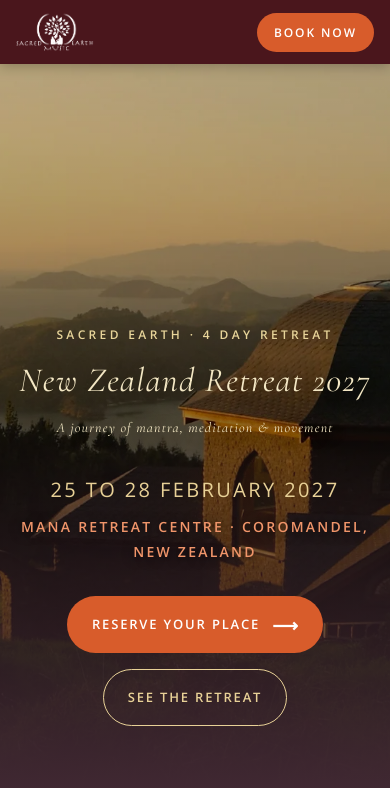
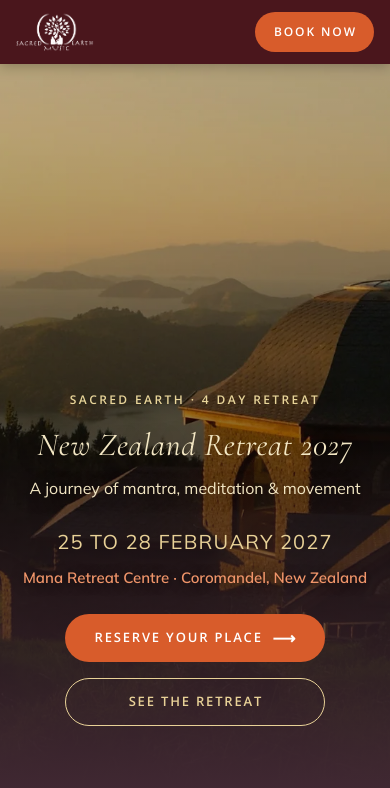
Before and after one commit to hongrosebara/thesocialtap-tests, a plain HTML site: page sacred-earth/new-zealand-retreat-2027.html in a window 390 px wide. Shown: the top 788 px of the page. Drawn offline with nearby package versions, Linux system fonts and the light colour scheme; a web font is replaced by a local one.

Commit message:
Sacred Earth: token-driven buttons, calmer phone typography
Co-Authored-By: Claude Opus 5.5 <noreply@anthropic.com>

```diff
--- a/sacred-earth/styles.css
+++ b/sacred-earth/styles.css
@@ -39,7 +39,19 @@
   --lh-body: 1.75;
   --lh-tight: 1.15;
   --track-label: .28em;
-  --track-btn: .2em;
+  --track-head: .04em;
+  /* Buttons */
+  --btn-h: 52px;
+  --btn-px: var(--s-6);
+  --btn-fs: 13px;
+  --btn-track: .2em;
+  --btn-gap: var(--s-3);
+  --btn-arrow: 16px;
+  --btn-min-w: 0;
+  --btn-sm-h: 40px;
+  --btn-sm-px: var(--s-4);
+  --btn-sm-fs: var(--fs-xs);
+  --btn-sm-track: .16em;
 
   /* Radii */
   --r-sm: 4px;
@@ -100,6 +112,15 @@
     --fs-body: 16px;
     --fs-lead: 18px;
     --nav-h: 64px;
+    --btn-h: 48px;
+    --btn-px: var(--s-5);
+    --btn-track: .14em;
+    --fs-h1: 32px;
+    --fs-h2: 24px;
+    --fs-h3: 16px;
+    --track-head: .02em;
+    --track-label: .2em;
+    --lh-tight: 1.2;
   }
 }
 
@@ -122,7 +143,7 @@ img { max-width: 100%; display: block; }
 a { color: var(--gold); }
 p { margin: 0 0 var(--s-4); }
 p:last-child { margin-bottom: 0; }
-h1, h2, h3 { font-family: var(--font-head); font-weight: 400; margin: 0; line-height: var(--lh-tight); letter-spacing: .04em; }
+h1, h2, h3 { font-family: var(--font-head); font-weight: 400; margin: 0; line-height: var(--lh-tight); letter-spacing: var(--track-head); }
 
 .wrap   { max-width: var(--w-wide); margin: 0 auto; padding: 0 var(--gutter); }
 .narrow { max-width: var(--w-text); margin: 0 auto; padding: 0 var(--gutter); }
@@ -170,26 +191,37 @@ h3 { font-size: var(--fs-h3); color: var(--gold); margin-bottom: var(--s-2); }
 /* =========================================================
    5. BUTTONS
    ========================================================= */
+/* Every button reads its size from these tokens. A size variant only
+   swaps the tokens, so all buttons share one height, padding and type. */
 .btn {
-  display: inline-flex; align-items: center; justify-content: center; gap: var(--s-3);
+  display: inline-flex; align-items: center; justify-content: center; gap: var(--btn-gap);
+  box-sizing: border-box; height: var(--btn-h); min-width: var(--btn-min-w);
+  /* letter-spacing leaves a gap after the last letter; the extra left
+     padding balances it so the label sits optically centred */
+  padding: 0 var(--btn-px) 0 calc(var(--btn-px) + var(--btn-track));
   background: var(--orange); color: #fff; text-decoration: none; white-space: nowrap;
-  font-family: var(--font-ui); font-size: 13px; font-weight: 600;
-  letter-spacing: var(--track-btn); text-transform: uppercase;
-  padding: var(--s-4) var(--s-6); border-radius: var(--r-pill); border: 1px solid transparent;
+  font-family: var(--font-ui); font-size: var(--btn-fs); font-weight: 600; line-height: 1;
+  letter-spacing: var(--btn-track); text-transform: uppercase;
+  border-radius: var(--r-pill); border: 1px solid transparent;
   transition: background .2s, transform .2s;
 }
+/* with an arrow, the arrow absorbs the trailing letter-space instead */
+.btn:has(.arrow) { padding-left: var(--btn-px); }
+.btn .arrow { font-size: var(--btn-arrow); letter-spacing: 0; line-height: 1; margin-left: calc(var(--btn-track) * -1); }
 .btn:hover { background: var(--orange-dark); transform: translateY(-1px); }
-.btn .arrow { font-size: 18px; letter-spacing: 0; line-height: 1; }
-.btn.btn-sm { padding: var(--s-2) var(--s-4); font-size: var(--fs-xs); letter-spacing: .16em; }
+.btn.btn-sm {
+  --btn-h: var(--btn-sm-h);
+  --btn-px: var(--btn-sm-px);
+  --btn-fs: var(--btn-sm-fs);
+  --btn-track: var(--btn-sm-track);
+  --btn-min-w: 0;
+}
 .btn-green { background: var(--green); }
 .btn-green:hover { background: var(--green-dark); }
 .btn-ghost { background: transparent; border-color: var(--gold); color: var(--gold); }
 .btn-ghost:hover { background: rgba(232,209,151,.12); }
 .btn-row { display: flex; gap: var(--s-4); flex-wrap: wrap; justify-content: center; }
 .cta-row { margin-top: var(--stack); text-align: center; }
-@media (max-width: 600px) {
-  .btn { letter-spacing: .14em; padding: var(--s-4) var(--s-5); }
-}
 
 /* =========================================================
    6. HERO
@@ -201,11 +233,15 @@ h3 { font-size: var(--fs-h3); color: var(--gold); margin-bottom: var(--s-2); }
 .hero .label { color: var(--sand); margin-bottom: var(--s-4); }
 .hero h1 { font-size: var(--fs-h1); color: var(--gold-soft); text-shadow: 0 2px 30px rgba(0,0,0,.45); }
 .hero .sub { font-family: var(--font-head); font-size: clamp(14px, 1.8vw, 20px); letter-spacing: .08em; color: var(--gold-soft); margin: var(--s-4) 0 0; text-shadow: 0 2px 18px rgba(0,0,0,.5); }
-.hero .dates { font-family: var(--font-ui); font-weight: 400; letter-spacing: .12em; text-transform: uppercase; font-size: clamp(20px, 3.2vw, 34px); color: var(--gold); margin: var(--s-6) 0 var(--s-2); }
+.hero .dates { font-family: var(--font-body); font-weight: 400; letter-spacing: .08em; text-transform: uppercase; font-size: clamp(20px, 3.2vw, 34px); color: var(--gold); margin: var(--s-6) 0 var(--s-2); }
 .hero .where { font-family: var(--font-ui); font-weight: 600; letter-spacing: .16em; text-transform: uppercase; font-size: var(--fs-sm); color: var(--orange-text); margin: 0 0 var(--s-6); text-shadow: 0 1px 12px rgba(0,0,0,.7); }
 .hero .note { margin-top: var(--s-4); font-size: var(--fs-sm); color: var(--muted); }
 @media (max-width: 600px) {
   .hero .btn-row { flex-direction: column; align-items: center; }
+  .hero .btn-row .btn { --btn-min-w: 260px; }
+  .hero .sub { font-family: var(--font-body); font-size: var(--fs-body); letter-spacing: 0; line-height: 1.5; margin-top: var(--s-3); }
+  .hero .dates { font-size: 20px; letter-spacing: .06em; margin-top: var(--s-5); }
+  .hero .where { font-family: var(--font-body); font-weight: 600; font-size: 15px; letter-spacing: 0; text-transform: none; line-height: 1.5; margin-bottom: var(--s-5); }
 }
 
 /* =========================================================
```
